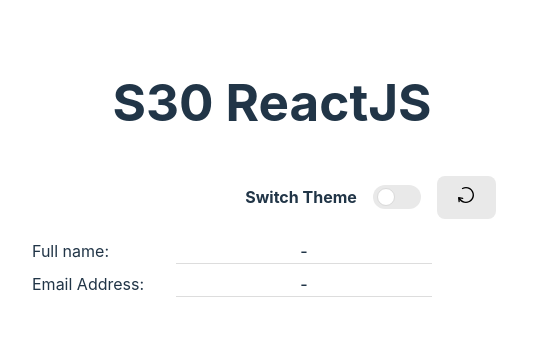
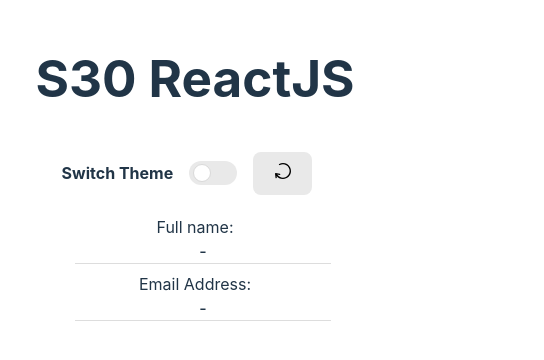
Before and after one commit to bher00/s30-reactjs, a React (Vite) app: page / in a window 390 px wide. Shown: the part 254-614 px from the top of the page, 544 px wide, since content can reach past the window. Built offline with nearby package versions, Linux system fonts and the light colour scheme; no server answers.

Commit message:
add basic media query for mobile view

```diff
--- a/src/index.css
+++ b/src/index.css
@@ -1,4 +1,5 @@
 @import url('./theme/var.css');
+@import url('./theme/media-query.css');
 
 :root {
   font-family: Inter, system-ui, Avenir, Helvetica, Arial, sans-serif;
--- /dev/null
+++ b/src/theme/media-query.css
@@ -0,0 +1,16 @@
+
+@media only screen and (max-width: 600px) {
+  .label-container {
+    flex-direction: column;
+    text-align: center;
+    align-items: center;
+  }
+
+  .refresh-button-container {
+    justify-content: center!important;
+  }
+
+  .app-container {
+    width: 20rem!important;
+  }
+}
```
